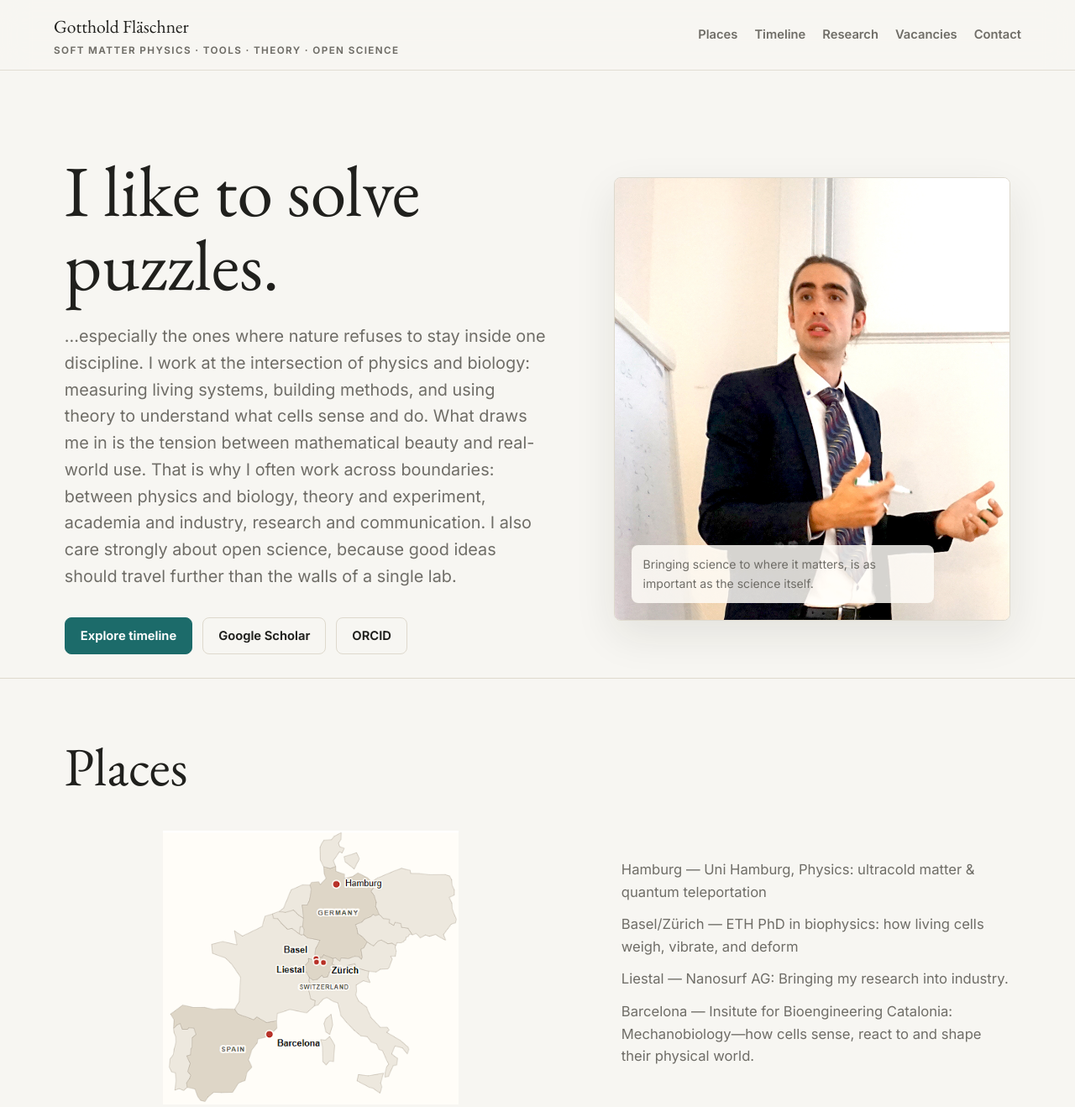
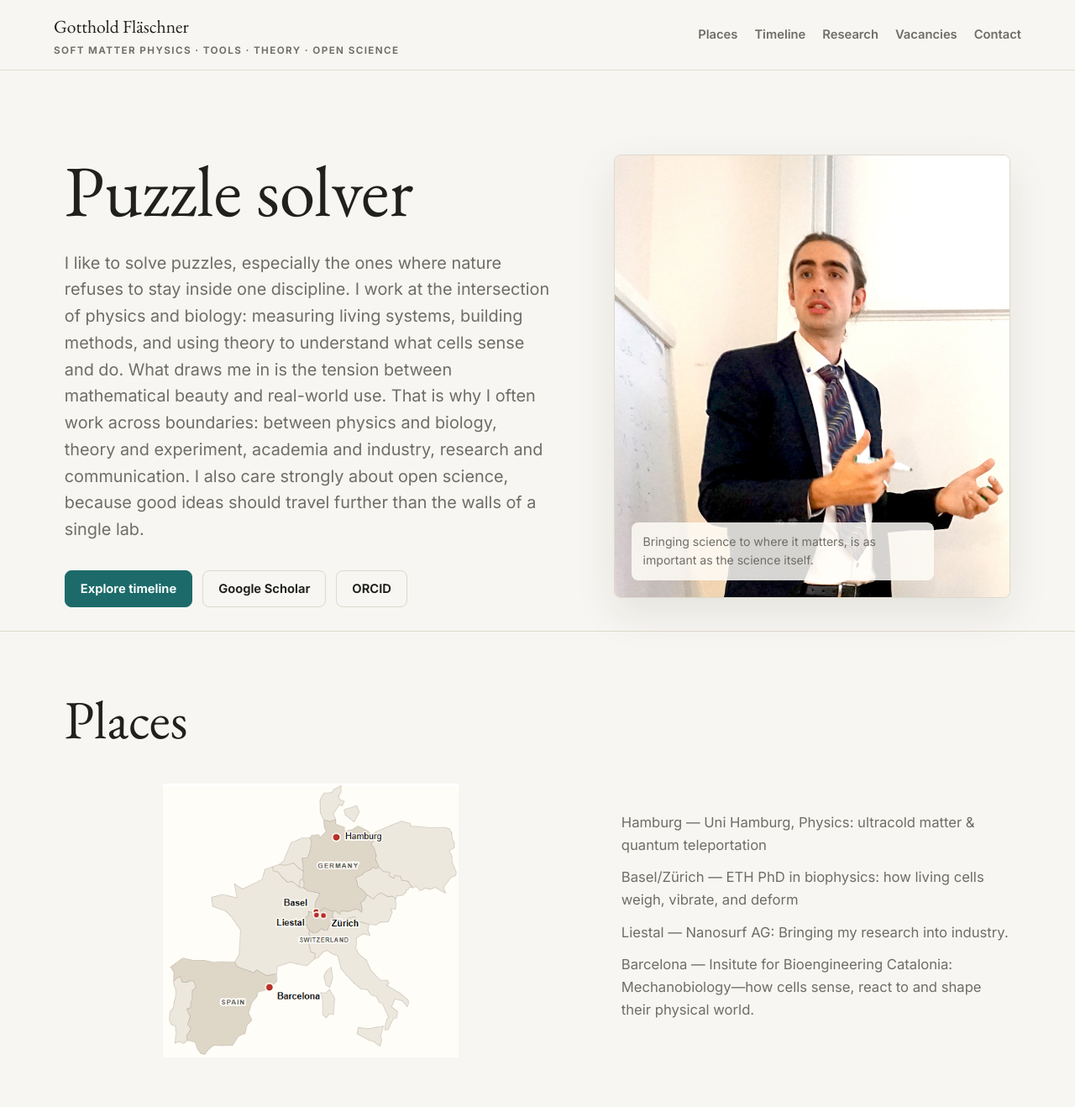
Before and after one commit to GVFlaschner/GVFlaschner.github.io, a plain HTML site: page index.html in a window 1280 px wide. Shown: the top 1318 px of the page at 84% size. Drawn offline with Linux system fonts and the light colour scheme.

Commit message:
Update hero copy and section spacing

```diff
--- a/assets/css/styles.css
+++ b/assets/css/styles.css
@@ -259,6 +259,14 @@ a {
 
 .places-text p + p {
   margin-top: 12px;
+}
+
+.places-section {
+  padding-bottom: clamp(36px, 5vw, 64px);
+}
+
+.timeline-section {
+  padding-top: clamp(36px, 5vw, 64px);
 }
 
 .timeline-controls {
--- a/index.html
+++ b/index.html
@@ -25,8 +25,8 @@
   <main id="top">
     <section class="hero">
       <div class="hero-copy">
-        <h1>I like to solve puzzles.</h1>
-        <p class="lead">...especially the ones where nature refuses to stay inside one discipline. I work at the intersection of physics and biology: measuring living systems, building methods, and using theory to understand what cells sense and do. What draws me in is the tension between mathematical beauty and real-world use. That is why I often work across boundaries: between physics and biology, theory and experiment, academia and industry, research and communication. I also care strongly about open science, because good ideas should travel further than the walls of a single lab.</p>
+        <h1>Puzzle solver</h1>
+        <p class="lead">I like to solve puzzles, especially the ones where nature refuses to stay inside one discipline. I work at the intersection of physics and biology: measuring living systems, building methods, and using theory to understand what cells sense and do. What draws me in is the tension between mathematical beauty and real-world use. That is why I often work across boundaries: between physics and biology, theory and experiment, academia and industry, research and communication. I also care strongly about open science, because good ideas should travel further than the walls of a single lab.</p>
         <div class="hero-actions" aria-label="Primary links">
           <a class="button primary" href="#timeline">Explore timeline</a>
           <a class="button" href="https://scholar.google.com/citations?user=fg-3VkUAAAAJ" target="_blank" rel="noopener">Google Scholar</a>
```
